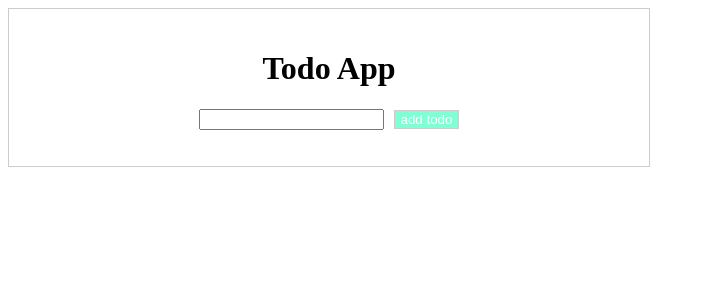
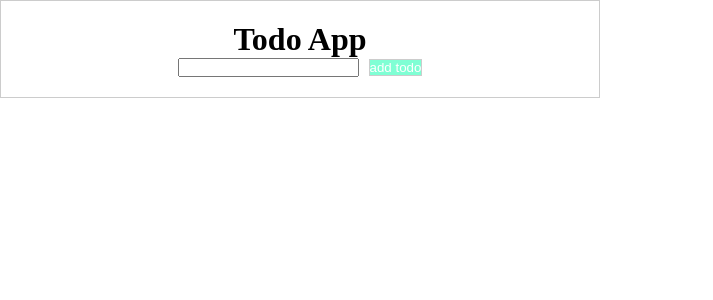
Before and after one commit to abtin67/my-todo, a React (Create React App) app: page / in a window 1280 px wide. Shown: the top 300 px of the page, without its empty margins (0-713 px from the left). Built offline with nearby package versions, Linux system fonts and the light colour scheme.

Commit message:
update style

```diff
--- a/src/App.css
+++ b/src/App.css
@@ -1,3 +1,12 @@
+*{
+  margin: 0;
+  padding: 0;
+  box-sizing: border-box;
+}
+body{
+  width: 100%;
+  align-items: center;
+}
 .App {
   text-align: center;
   padding: 20px;
```
